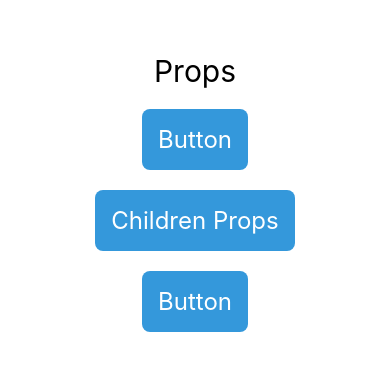
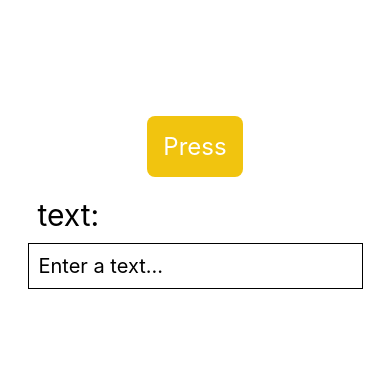
Before and after one commit to chanoh-park/react-native-component, a React Native app: screen / in a window 390 px wide. Shown: the part 225-596 px from the top of the page. Built offline with nearby package versions, Linux system fonts and the light colour scheme.

Commit message:
useState 및 Event

```diff
--- a/src/App.js
+++ b/src/App.js
@@ -1,16 +1,22 @@
 import React from "react";
 import { StyleSheet, Text, View, Button } from "react-native";
+import Counter from "./components/Counter";
+import EventButton from "./components/EventButton";
+import EventInput from "./components/EventInput";
 import MyButton from "./components/MyButton";
 
 const App = () => {
   return (
     <View style={styles.container}>
-      <Text style={styles.text}>Props</Text>
+      {/* <Text style={styles.text}>Props</Text>
       <MyButton title="Button" onPress={() => alert("props")} />
       <MyButton title="Button" onPress={() => alert("children")}>
         Children Props
       </MyButton>
-      <MyButton title="Button" onPress={() => alert("default")} />
+      <MyButton title="Button" onPress={() => alert("default")} /> */}
+      {/* <Counter /> */}
+      <EventButton />
+      <EventInput />
     </View>
   );
 };
--- /dev/null
+++ b/src/components/Counter.js
@@ -0,0 +1,31 @@
+import React, { useState } from "react";
+import { StyleSheet, TouchableOpacity, Text, View } from "react-native";
+import MyButton from "./MyButton";
+
+const Counter = () => {
+  const [count, setCount] = useState(0);
+  const [double, setDouble] = useState(0);
+
+  return (
+    <View style={{ alignItems: "center" }}>
+      <Text style={{ fontSize: 30, margin: 10 }}>count: {count}</Text>
+      <Text style={{ fontSize: 30, margin: 10 }}>double: {double}</Text>
+      <MyButton
+        title="+"
+        onPress={() => {
+          setCount(count + 1);
+          setDouble(double + 2);
+        }}
+      />
+      <MyButton
+        title="-"
+        onPress={() => {
+          setCount(count + -1);
+          setDouble(double - 2);
+        }}
+      />
+    </View>
+  );
+};
+
+export default Counter;
--- /dev/null
+++ b/src/components/EventButton.js
@@ -0,0 +1,29 @@
+import React from "react";
+import { TouchableOpacity, Text } from "react-native";
+
+const EventButton = () => {
+  const _onPressIn = () => console.log("Press In !!!\n");
+  const _onPressOut = () => console.log("Press Out !!!\n");
+  const _onPress = () => console.log("Pres !!!\n");
+  const _onLongPress = () => console.log("Long Press !!!\n");
+
+  return (
+    <TouchableOpacity
+      style={{
+        backgroundColor: "#f1c40f",
+        padding: 16,
+        margin: 10,
+        borderRadius: 8,
+      }}
+      onPressIn={_onPressIn}
+      onLongPress={_onLongPress}
+      onPressOut={_onPressOut}
+      onPress={_onPress}
+      delayLongPress={3000}
+    >
+      <Text style={{ color: "white", fontSize: 24 }}>Press</Text>
+    </TouchableOpacity>
+  );
+};
+
+export default EventButton;
--- /dev/null
+++ b/src/components/EventInput.js
@@ -0,0 +1,22 @@
+import React, { useState } from "react";
+import { View, Text, TextInput } from "react-native";
+
+const EventInput = () => {
+  const [text, setText] = useState("");
+  const _onChange = (event) => setText(event.nativeEvent.text);
+  const _onChangeText = (text) => setText(text);
+
+  return (
+    <View>
+      <Text style={{ margin: 10, fontSize: 30 }}>text: {text}</Text>
+      <TextInput
+        style={{ borderWidth: 1, padding: 10, fontSize: 20 }}
+        placeholder="Enter a text..."
+        // onChange={_onChange}
+        onChangeText={_onChangeText}
+      />
+    </View>
+  );
+};
+
+export default EventInput;
```
